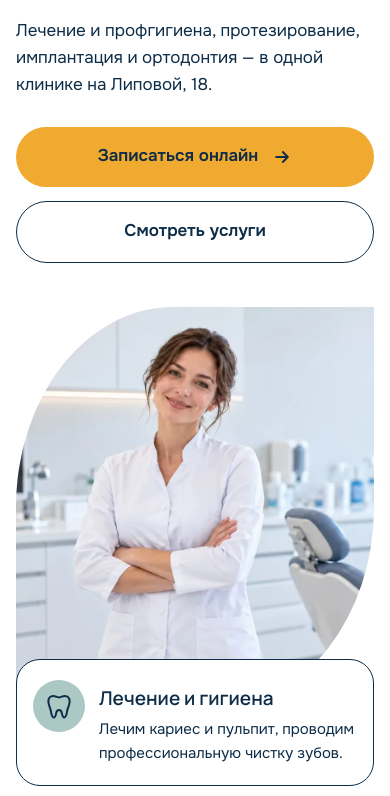
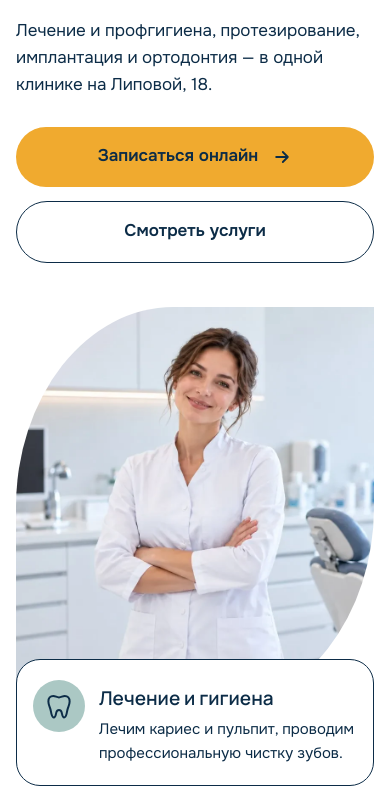
Before and after one commit to DanilchukV/stomatologia-landing, a plain HTML site: page index.html in a window 390 px wide. Shown: the part 283-1079 px from the top of the page. Drawn offline with Linux system fonts and the light colour scheme.

Commit message:
Hero photo: right edge in line with the header CTA, doctor nearer the middle of the leaf
Co-Authored-By: Claude Opus 5.5 <noreply@anthropic.com>

```diff
--- a/assets/css/style.css
+++ b/assets/css/style.css
@@ -254,9 +254,11 @@ a.tel-text:not([href]), a.tel-text:not([href]):hover { color: inherit; text-deco
 .hero__lead { margin: 0; max-width: 520px; color: var(--muted); font-size: 19px; line-height: 1.6; }
 .hero__actions { display: flex; gap: 14px; flex-wrap: wrap; margin-top: 8px; }
 .btn--hero { gap: 14px; min-height: 60px; padding: 0 36px; font-size: 17px; }
-.hero__media { flex: 1 1 560px; min-width: 0; min-height: 600px; position: relative; }
-/* leaf shape: big rounding top-left and bottom-right */
-.hero__img { position: absolute; top: 48px; left: 0; width: 100%; height: calc(100% - 48px); object-fit: cover; object-position: 50% 50%; border-radius: 44% 0 / 50% 0; }
+/* the photo reaches the right edge of the header's CTA: header content is 1440 px max, hero content 1320 */
+.hero { container-type: inline-size; }
+.hero__media { flex: 1 1 560px; min-width: 0; min-height: 600px; position: relative; margin-right: calc(min(660px, 50cqw - var(--gutter)) - min(720px, 50cqw - var(--gutter))); }
+/* leaf shape: big rounding top-left and bottom-right; the doctor stands at 31 % of the picture, 0 % keeps her nearest the middle */
+.hero__img { position: absolute; top: 48px; left: 0; width: 100%; height: calc(100% - 48px); object-fit: cover; object-position: 0% 50%; border-radius: 44% 0 / 50% 0; }
 .hero__facts { max-width: 1320px; margin: -64px auto 0; padding: 0 var(--gutter); position: relative; z-index: 2; display: grid; grid-template-columns: repeat(auto-fit, minmax(min(300px, 100%), 1fr)); gap: 20px; }
 .fact { background: var(--white); border: 1px solid var(--line); border-radius: 24px; padding: 30px 26px; display: flex; gap: 20px; align-items: flex-start; }
 .fact__ic { flex: none; width: 64px; height: 64px; border-radius: 50%; background: var(--tint); color: var(--ink); display: flex; align-items: center; justify-content: center; }
@@ -275,7 +277,7 @@ a.tel-text:not([href]), a.tel-text:not([href]):hover { color: inherit; text-deco
   .hero .eyebrow { font-size: 12px; letter-spacing: .14em; }
   .hero__lead { font-size: 17px; }
   .hero__media { min-height: 400px; }
-  .hero__img { top: 0; width: 100%; height: 100%; object-position: 18% 50%; }
+  .hero__img { top: 0; width: 100%; height: 100%; object-position: 12% 50%; }
   .hero__facts { margin-top: -48px; gap: 12px; }
   .fact { padding: 22px 20px; }
 }
```
Also changed, not shown: 1 other file.
